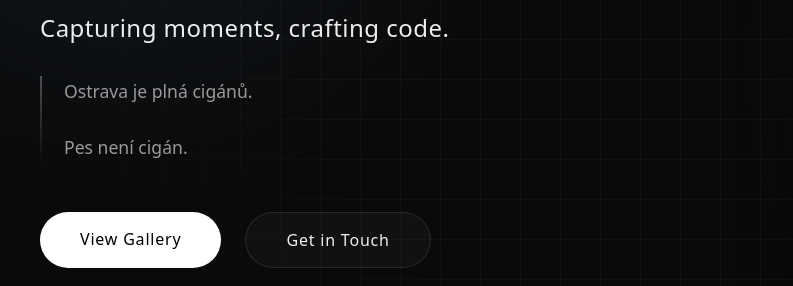
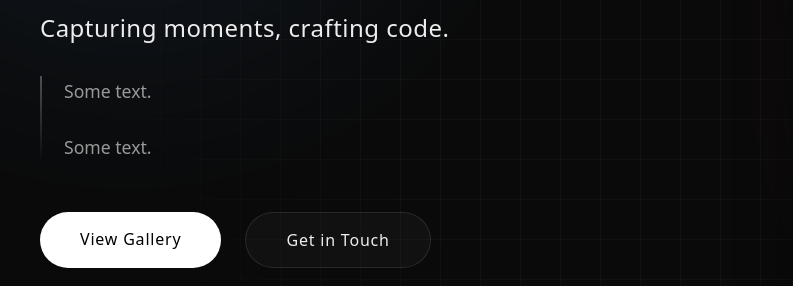
Before and after one commit to PotucekMarek/portfolio, an Astro site: page / in a window 1280 px wide. Shown: the part 401-687 px from the top of the page, 0-793 px from the left. Built offline with nearby package versions, Linux system fonts and the light colour scheme; Astro itself is replaced by a stand-in of ours; grey boxes are pictures that could not be loaded.

Commit message:
Update index.astro

```diff
--- a/src/pages/index.astro
+++ b/src/pages/index.astro
@@ -22,10 +22,10 @@ import profileImage from '../assets/gallery/PXL_20250522_114504978.jpg';
 
       <div class="text-block animate-slide-up" style="--delay: 0.4s">
         <p>
-          Ostrava je plná cigánů.
+          Some text.
         </p>
         <p>
-          Pes není cigán.
+          Some text.
         </p>
       </div>
 
```
